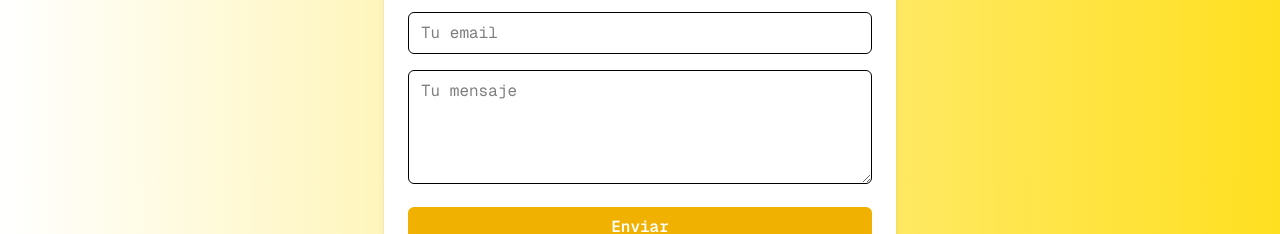
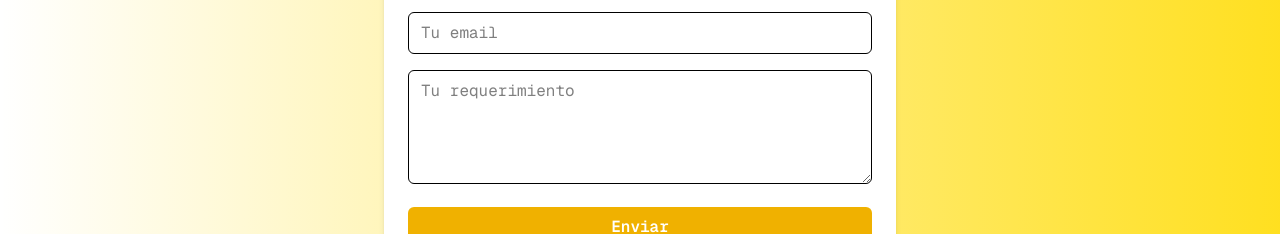
Before and after one commit to aliriodi/LaCasaDelTrenRenault, a Next.js app: page /contacto in a window 1280 px wide. Shown: the part 326-560 px from the top of the page. Built offline with nearby package versions, Linux system fonts and the light colour scheme.

Commit message:
se modifica el .env para poder enviar emails desde la web

```diff
--- a/components/ContactForm.jsx
+++ b/components/ContactForm.jsx
@@ -82,7 +82,7 @@ export default function ContactForm() {
 
       <textarea
         name="message"
-        placeholder="Tu mensaje"
+        placeholder="Tu requerimiento"
         value={form.message}
         onChange={handleChange}
         rows={4}
--- a/components/Navbar.jsx
+++ b/components/Navbar.jsx
@@ -23,7 +23,7 @@ const Navbar = () => {
           <li><Link href="/#Inicio"    className="text-yellowPrimary hover:text-yellowThirth font-extrabold">Inicio</Link></li>
           <li><Link href="/products/Renault" className="text-yellowPrimary hover:text-yellowThirth font-extrabold">Productos</Link></li>
           <li><Link href="/#Servicios" className="text-yellowPrimary hover:text-yellowThirth font-extrabold">Servicios</Link></li>
-          <li><Link href="/#Contacto"  className="text-yellowPrimary hover:text-yellowThirth font-extrabold">Contacto</Link></li>
+          <li><Link href="/contacto"  className="text-yellowPrimary hover:text-yellowThirth font-extrabold">Contacto</Link></li>
         </ul>
       </div>
 
```
